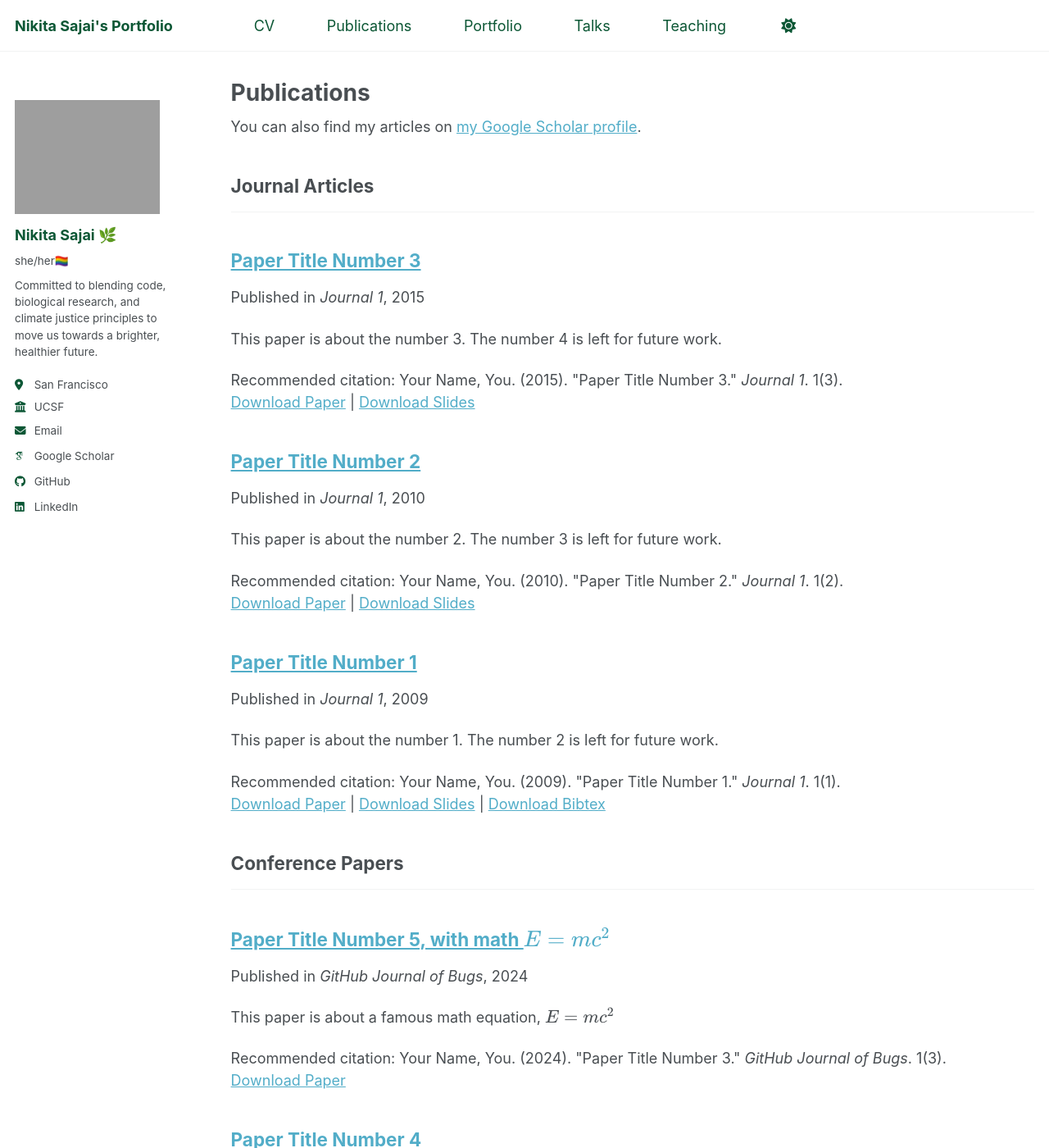
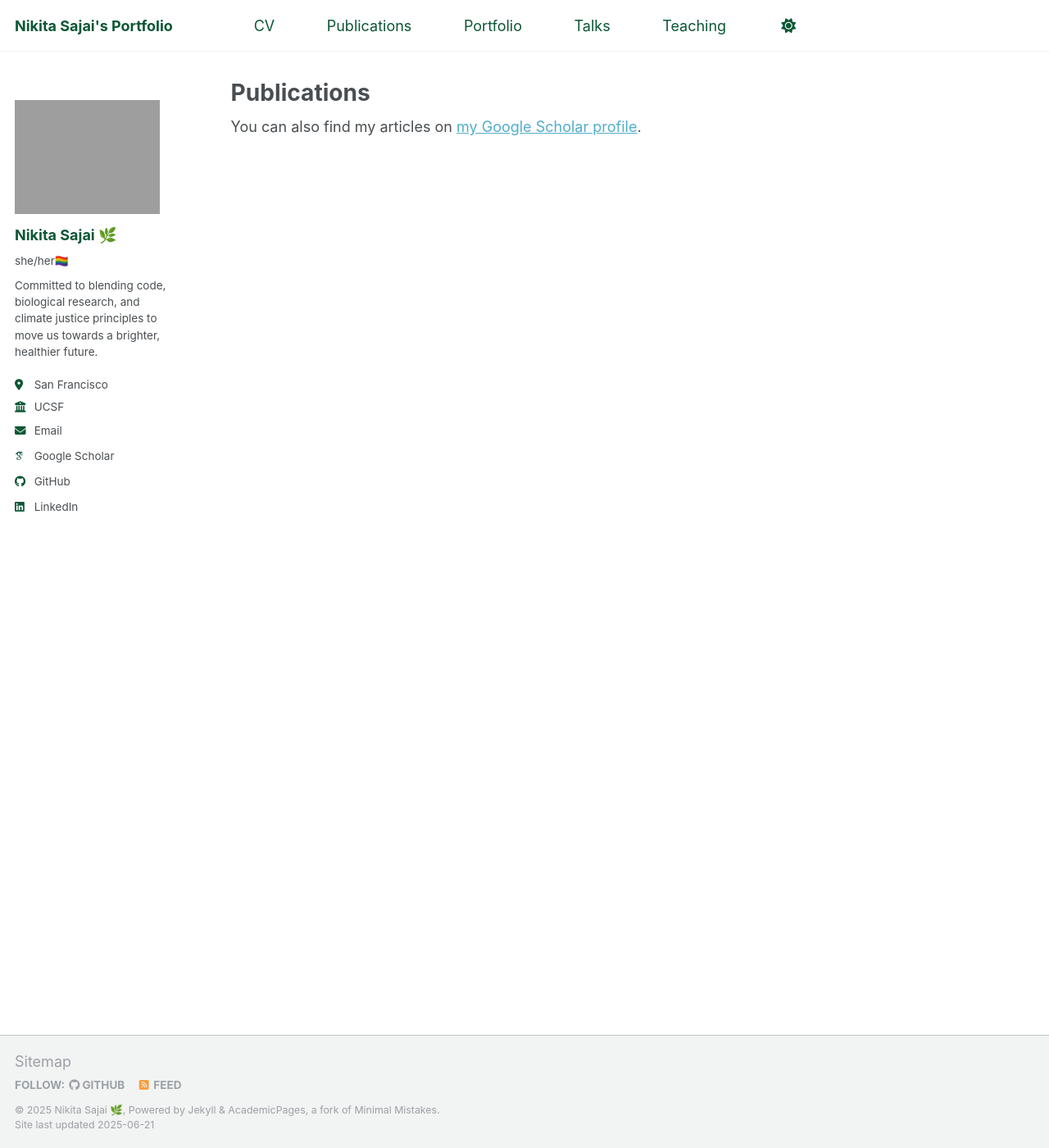
Before and after one commit to 16nikita/16nikita.github.io, a Jekyll site: the page built from _pages/publications.html, in a window 1280 px wide and 1400 px high. Shown: the whole window at 82% size. Built offline with Jekyll 4.4.1, drawn with Linux system fonts in a browser that asks for light colours; some web fonts are replaced; some of the changed text lies outside the part shown.

Commit message:
trial publications update

```diff
--- a/_publications/2009-10-01-paper-title-number-1.md
+++ /dev/null
@@ -1,14 +0,0 @@
----
-title: "Paper Title Number 1"
-collection: publications
-category: manuscripts
-permalink: /publication/2009-10-01-paper-title-number-1
-excerpt: 'This paper is about the number 1. The number 2 is left for future work.'
-date: 2009-10-01
-venue: 'Journal 1'
-slidesurl: 'http://academicpages.github.io/files/slides1.pdf'
-paperurl: 'http://academicpages.github.io/files/paper1.pdf'
-bibtexurl: 'http://academicpages.github.io/files/bibtex1.bib'
-citation: 'Your Name, You. (2009). &quot;Paper Title Number 1.&quot; <i>Journal 1</i>. 1(1).'
----
-The contents above will be part of a list of publications, if the user clicks the link for the publication than the contents of section will be rendered as a full page, allowing you to provide more information about the paper for the reader. When publications are displayed as a single page, the contents of the above "citation" field will automatically be included below this section in a smaller font.
--- a/_publications/2010-10-01-paper-title-number-2.md
+++ /dev/null
@@ -1,14 +0,0 @@
----
-title: "Paper Title Number 2"
-collection: publications
-category: manuscripts
-permalink: /publication/2010-10-01-paper-title-number-2
-excerpt: 'This paper is about the number 2. The number 3 is left for future work.'
-date: 2010-10-01
-venue: 'Journal 1'
-slidesurl: 'http://academicpages.github.io/files/slides2.pdf'
-paperurl: 'http://academicpages.github.io/files/paper2.pdf'
-citation: 'Your Name, You. (2010). &quot;Paper Title Number 2.&quot; <i>Journal 1</i>. 1(2).'
----
-
-The contents above will be part of a list of publications, if the user clicks the link for the publication than the contents of section will be rendered as a full page, allowing you to provide more information about the paper for the reader. When publications are displayed as a single page, the contents of the above "citation" field will automatically be included below this section in a smaller font.
--- a/_publications/2015-10-01-paper-title-number-3.md
+++ /dev/null
@@ -1,14 +0,0 @@
----
-title: "Paper Title Number 3"
-collection: publications
-category: manuscripts
-permalink: /publication/2015-10-01-paper-title-number-3
-excerpt: 'This paper is about the number 3. The number 4 is left for future work.'
-date: 2015-10-01
-venue: 'Journal 1'
-slidesurl: 'http://academicpages.github.io/files/slides3.pdf'
-paperurl: 'http://academicpages.github.io/files/paper3.pdf'
-citation: 'Your Name, You. (2015). &quot;Paper Title Number 3.&quot; <i>Journal 1</i>. 1(3).'
----
-
-The contents above will be part of a list of publications, if the user clicks the link for the publication than the contents of section will be rendered as a full page, allowing you to provide more information about the paper for the reader. When publications are displayed as a single page, the contents of the above "citation" field will automatically be included below this section in a smaller font.
--- a/_publications/2025-06-08-paper-title-number-5.md
+++ /dev/null
@@ -1,13 +0,0 @@
----
-title: "Paper Title Number 5, with math $$E=mc^2$$"
-collection: publications
-category: conferences
-permalink: /publication/2024-02-17-paper-title-number-4
-excerpt: 'This paper is about a famous math equation, $$E=mc^2$$'
-date: 2024-02-17
-venue: 'GitHub Journal of Bugs'
-paperurl: 'http://academicpages.github.io/files/paper3.pdf'
-citation: 'Your Name, You. (2024). &quot;Paper Title Number 3.&quot; <i>GitHub Journal of Bugs</i>. 1(3).'
----
-
-Using [MathJax](https://www.mathjax.org/) in the description is supported - $$E=mc^2$$ - however, the use must be mindful that the default delimiters are `$$...$$` and `\\[...\\]` which differs from the `$...$` that is typically expected.
```
Also changed, not shown: _pages/about.md (+1 -1 lines), _pages/cv.md (+1 -1 lines), _publications/2023-05-10-maize-honors-thesis-poster-number-1.md (added, +11 -0 lines), _publications/2024-02-17-paper-title-number-4.md (deleted, +0 -13 lines), _publications/2024-05-15-xenium-lightning-talk-number-2.md (added, +11 -0 lines), 6 other files.
